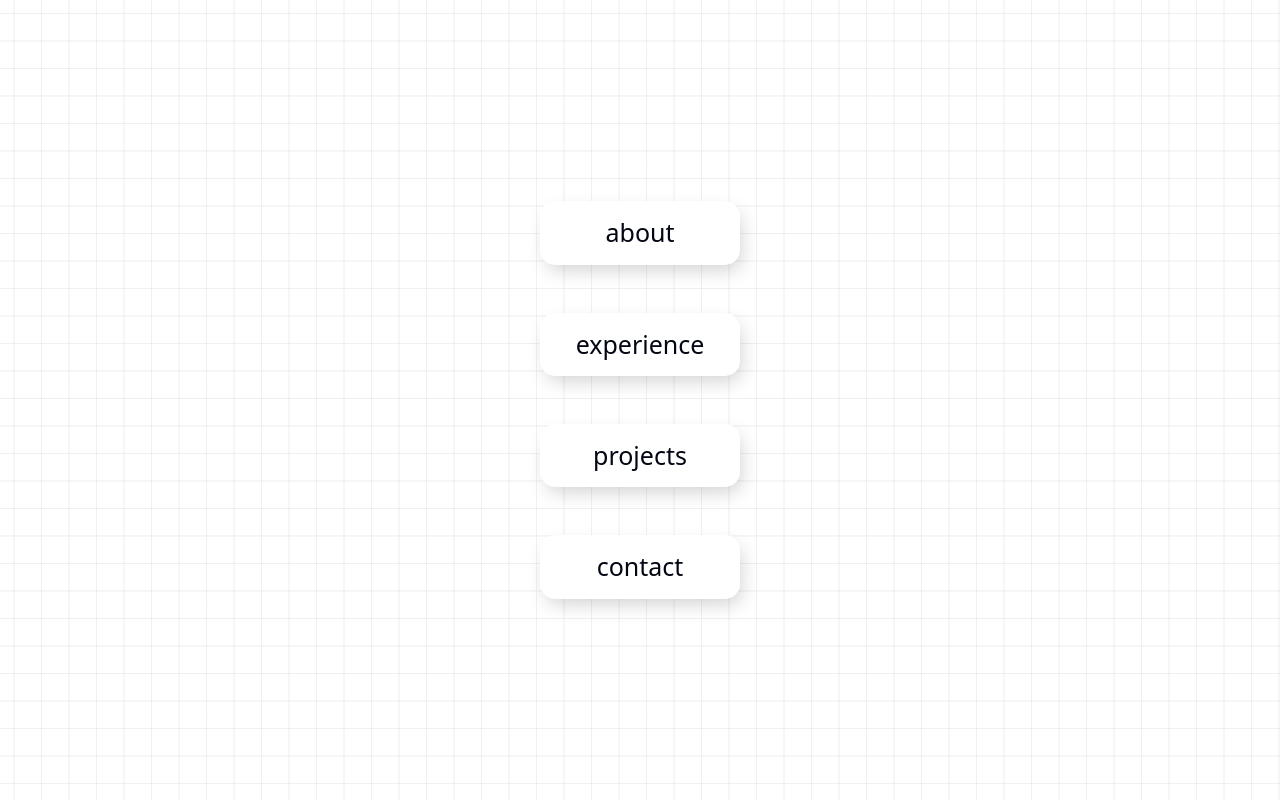
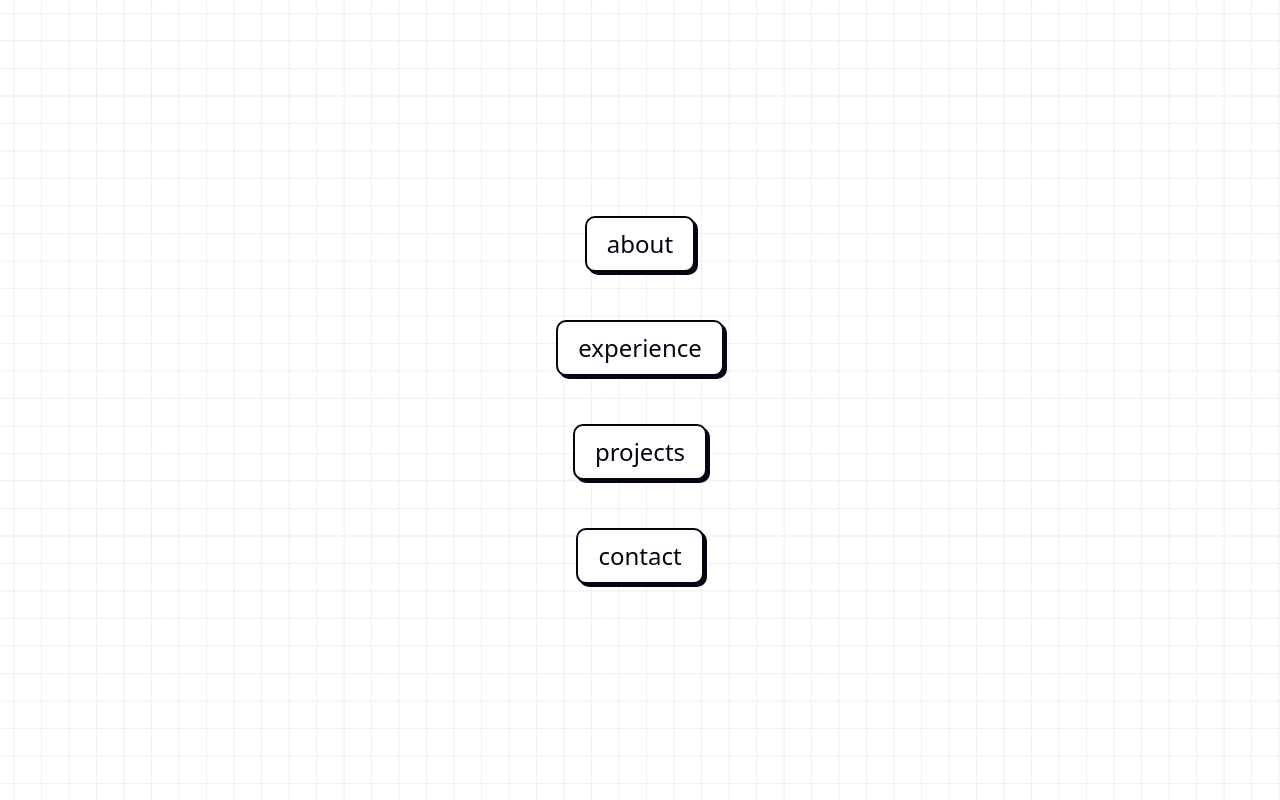
Before and after one commit to mjhuynh8/personal-portfolio, a Next.js app: page / in a window 1280 px wide. Built offline with nearby package versions, Linux system fonts and the light colour scheme.

Commit message:
more design tweaks

```diff
--- a/app/globals.css
+++ b/app/globals.css
@@ -3,7 +3,7 @@
 @theme {
   --color-primary: rgb(255, 255, 255); /* Light background color */
   --color-secondary: rgb(235, 235, 235); /* Slightly darker background shade */
-  --color-accent: rgb(146, 154, 171); /* Medium gray accent color */
+  --color-accent: rgb(240, 240, 240); /* Medium gray accent color */
   --color-text: rgb(3, 6, 19); /* Charcoal dark color */
 }
 
@@ -45,43 +45,18 @@
   }
 
   .nav-button {
-    padding: 15px 25px;
-    border: unset;
-    border-radius: 15px;
     color: var(--color-text);
-    z-index: 1;
+    padding: 10px 20px;
+    border-radius: 10px;
+    border: 2px solid var(--color-text);
     background: var(--color-primary);
-    position: relative;
-    font-weight: 400;
-    font-size: 25px;
-    box-shadow: 4px 8px 19px -3px rgba(0, 0, 0, 0.18);
-    transition: all 250ms;
-    overflow: hidden;
-    width: 200px;
-    text-align: center;
-  }
-
-  .nav-button::before {
-    content: "";
-    position: absolute;
-    top: 0;
-    left: 0;
-    height: 100%;
-    width: 0;
-    border-radius: 15px;
-    background-color: var(--color-text);
-    z-index: -1;
-    box-shadow: 4px 8px 19px -3px rgba(0, 0, 0, 0.18);
-    transition: all 250ms;
-  }
-
-  .nav-button:hover {
-    color: #e8e8e8;
+    box-shadow: 3px 3px var(--color-text);
     cursor: pointer;
   }
 
-  .nav-button:hover::before {
-    width: 100%;
+  .nav-button:active {
+    box-shadow: none;
+    transform: translate(3px, 3px);
   }
 
   .container-background {
```
